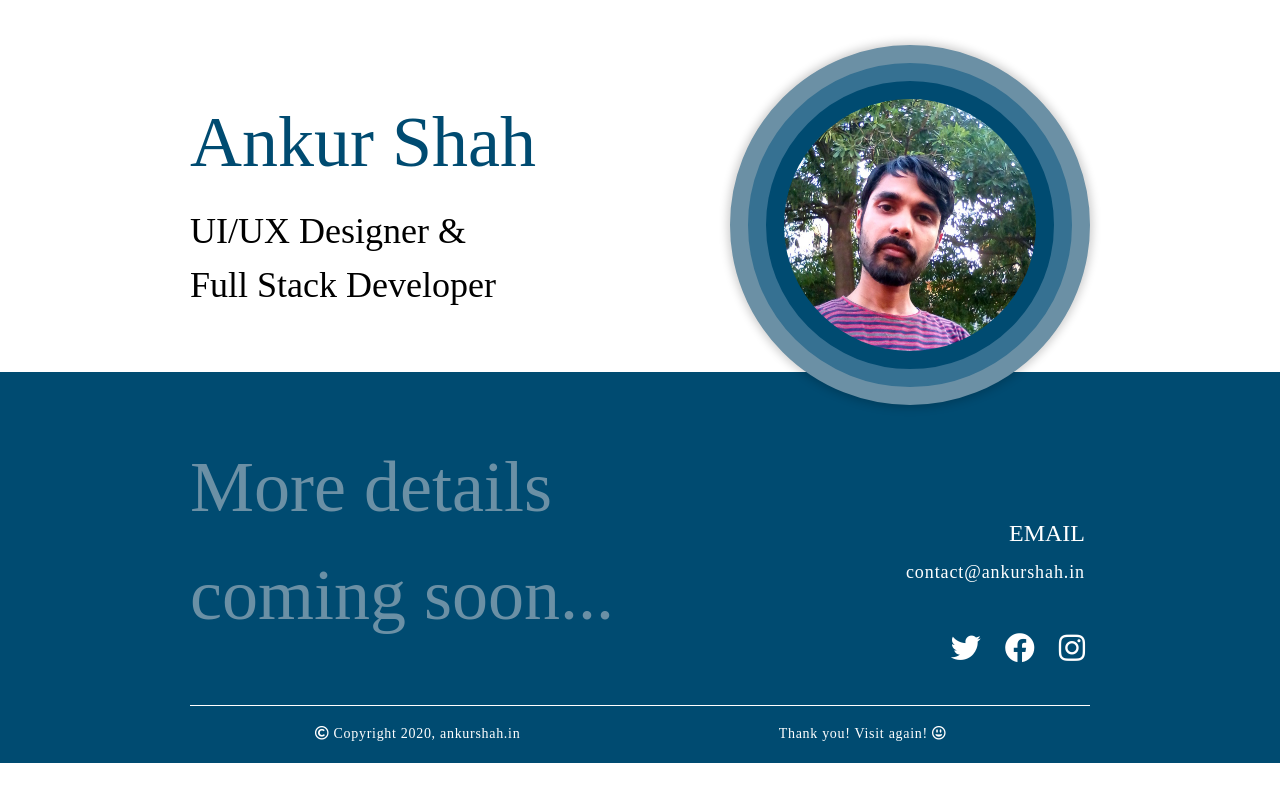
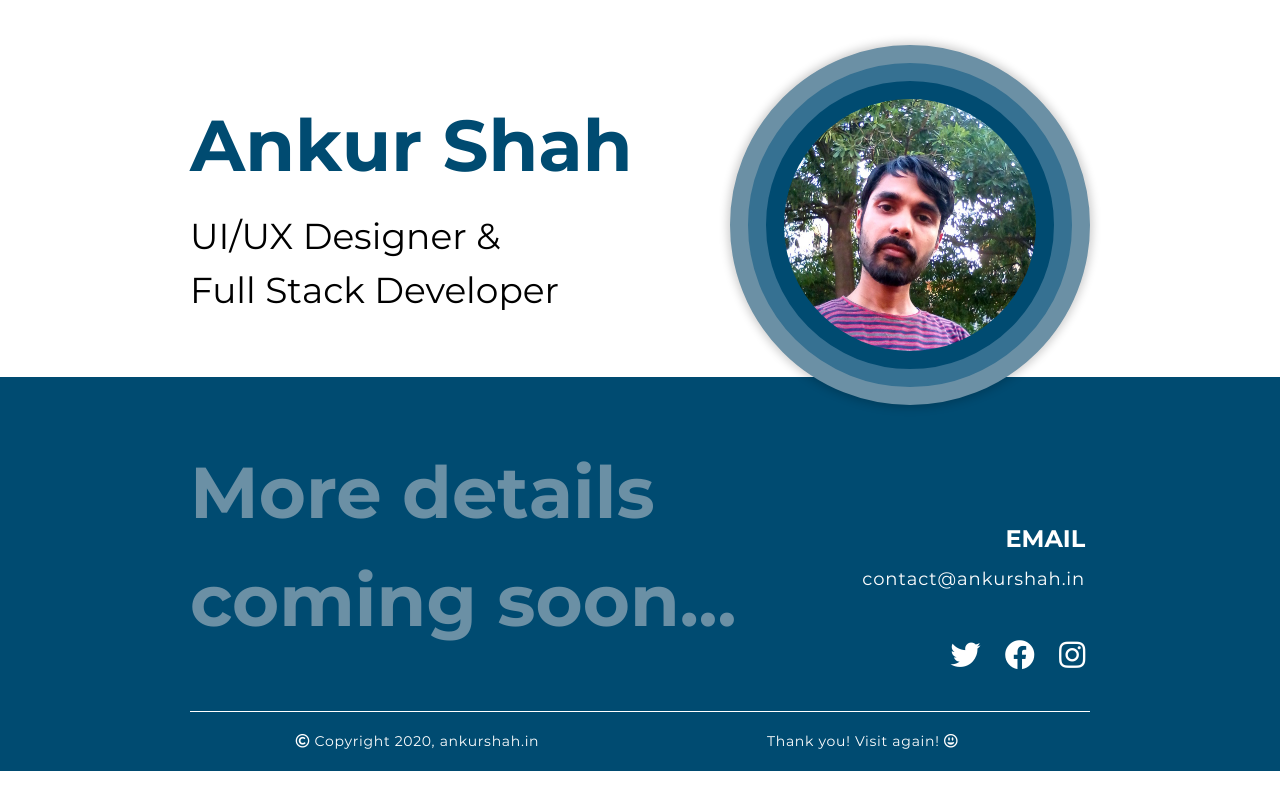
Before and after one commit to dev-ankur/newlife, a plain HTML site: page index.html in a window 1280 px wide. Drawn offline with Linux system fonts and the light colour scheme; the site is published under a folder, as on GitHub Pages, so addresses that start at the root find nothing.

Commit message:
font url adjustment

```diff
--- a/css/main.css
+++ b/css/main.css
@@ -1,11 +1,11 @@
 @font-face {
   font-family: "Montserrat-Regular";
-  src: url(/assets/fonts/Montserrat-Regular.ttf);
+  src: url("../assets/fonts/Montserrat-Regular.ttf");
 }
 
 @font-face {
   font-family: "Montserrat-Bold";
-  src: url(/assets/fonts/Montserrat-Bold.ttf);
+  src: url("../assets/fonts/Montserrat-Bold.ttf");
 }
 
 * {
```
